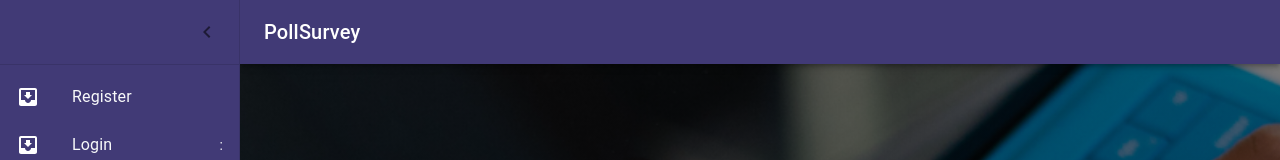
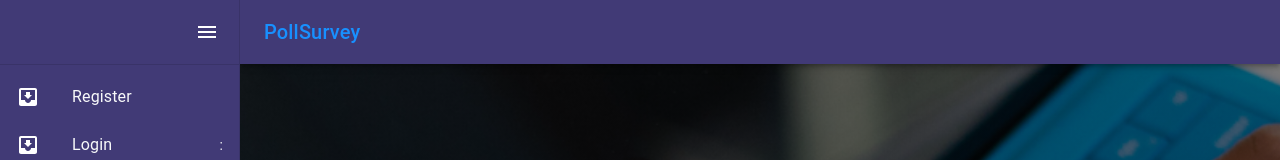
Before and after one commit to Baronchibuikem/PollSurveySPA, a React (Create React App) app: page /login in a window 1280 px wide. Both pictures are taken after a click on the button "open drawer". Shown: the top 160 px of the page. Built offline with nearby package versions, Linux system fonts and the light colour scheme.

Commit message:
Added home to the navbar side drawal

```diff
--- a/src/components/CommonComponents/Navbar.jsx
+++ b/src/components/CommonComponents/Navbar.jsx
@@ -10,8 +10,6 @@ import Typography from '@material-ui/core/Typography';
 import Divider from '@material-ui/core/Divider';
 import IconButton from '@material-ui/core/IconButton';
 import MenuIcon from '@material-ui/icons/Menu';
-import ChevronLeftIcon from '@material-ui/icons/ChevronLeft';
-import ChevronRightIcon from '@material-ui/icons/ChevronRight';
 import ListItem from '@material-ui/core/ListItem';
 import ListItemIcon from '@material-ui/core/ListItemIcon';
 import ListItemText from '@material-ui/core/ListItemText';
@@ -84,7 +82,7 @@ const useStyles = makeStyles((theme) => ({
 
 
 
-export default function PersistentDrawerLeft() {
+export default function Navbar() {
 	const classes = useStyles();
 	const theme = useTheme();
 	const [open, setOpen] = React.useState(false);
@@ -140,8 +138,8 @@ export default function PersistentDrawerLeft() {
 						<MenuIcon style={{ color: "white" }} />
 					</IconButton>
 					<Typography variant="h6" noWrap className="text-white">
-						PollSurvey
-          			</Typography>
+						<Link exact to="/">PollSurvey</Link>
+					</Typography>
 					{/* <Typography variant="h6" noWrap className="text-right text-white">
 						{params.authenticated ? params.current_user.user.username :
 							""}
@@ -158,14 +156,32 @@ export default function PersistentDrawerLeft() {
 				}}
 			>
 				<div className={classes.drawerHeader}>
-					<IconButton onClick={handleDrawerClose}>
-						{theme.direction === 'ltr' ? <ChevronLeftIcon /> : <ChevronRightIcon />}
+					<IconButton
+						color="inherit"
+						aria-label="close drawer"
+						onClick={handleDrawerClose}
+						edge="start"
+					// className={clsx(classes.menuButton, open && classes.hide)}
+					>
+
+						<MenuIcon style={{ color: "white" }} />
 					</IconButton>
+					{/* <IconButton onClick={handleDrawerClose}>
+						{theme.direction === 'ltr' ? <div>
+							<ChevronLeftIcon />
+
+
+						</div> : <ChevronRightIcon />}
+					</IconButton> */}
 				</div>
 				<Divider />
 				<List>
 					{params.authenticated ?
 						<div>
+							<ListItem button>
+								<ListItemIcon><InboxIcon style={{ color: "white" }} /></ListItemIcon><ListItemText><Link exactto="/">Home</Link></ListItemText>
+							</ListItem>
+
 							<ListItem button>
 								<ListItemIcon><InboxIcon style={{ color: "white" }} /></ListItemIcon><ListItemText onClick={() => { get_user(params.current_user.user.id) }}>Profile</ListItemText>
 							</ListItem>
--- a/src/store/reducers/userAuthenticationReducer.js
+++ b/src/store/reducers/userAuthenticationReducer.js
@@ -127,7 +127,7 @@ const reducer = (state = initialState, action) => {
 				token: null,
 				user: null,
 				isLoading: "Try again",
-				login_email_error: action.payload.email,
+				// login_email_error: action.payload.email,
 				login_error: action.payload,
 				status: false,
 				login_error_message: true
```
